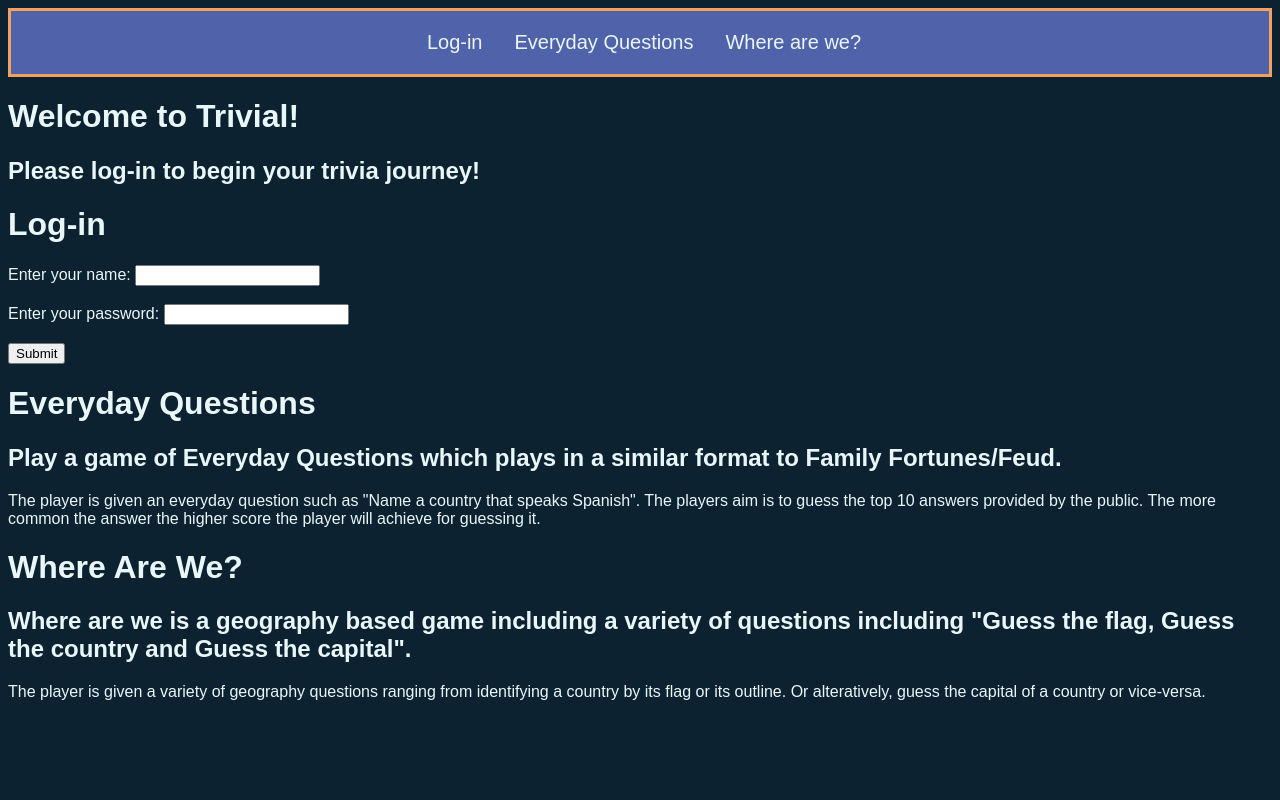
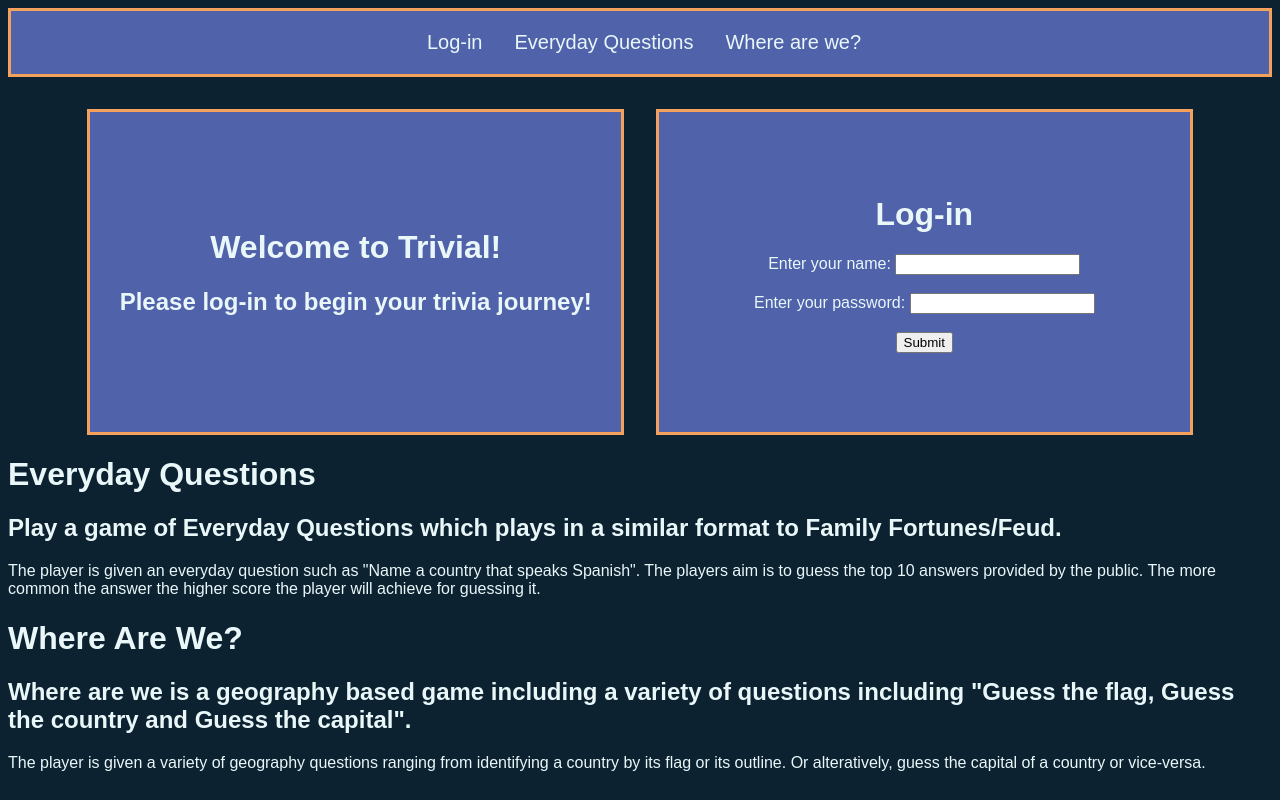
Before and after one commit to SamuelJayDavies/Trivial, a plain HTML site: page index.html in a window 1280 px wide. Drawn offline with Linux system fonts and the light colour scheme.

Commit message:
Finished design overhall and introduction section

```diff
--- a/index.html
+++ b/index.html
@@ -16,9 +16,12 @@
             </div>
 
             <!-- Title Card -->
+            <div class="introduction-container">
+                <div class="title-card-container">
                     <div class="title-card">
                         <h1>Welcome to Trivial!</h1>
                         <h2>Please log-in to begin your trivia journey!</h2>
+                    </div>
                 </div>
 
                 <!-- Log-in Card -->
@@ -39,6 +42,8 @@
                         </form>
                     </div>
                 </div>
+            </div>
+
 
             <!-- Game mode description-->
 
--- a/style.css
+++ b/style.css
@@ -42,3 +42,35 @@ html {
 #nav-list a:hover {
     color: var(--border-color);
 }
+
+.introduction-container {
+    display: flex;
+    flex-direction: row;
+    justify-content: center;
+    align-items: center;
+
+    margin-top: 2.5%;
+}
+
+.title-card-container,
+    .log-in-card-container {
+    display: flex;
+
+    justify-content: center;
+    background-color: var(--child-bg-color);
+    border-style: solid;
+    border-color: var(--border-color);
+
+    height: 20rem;
+    width: 30rem;
+
+    padding-left: 2%;
+    padding-right: 2%;
+
+    text-align: center;
+    align-items: center;
+}
+
+.title-card-container {
+    margin-right: 2rem;
+}
```
Also changed, not shown: Images/TrivialLogo.png (added), Images/TrivialLogoTrans.png (added). Lines whose indentation alone changed are shown as unchanged.
